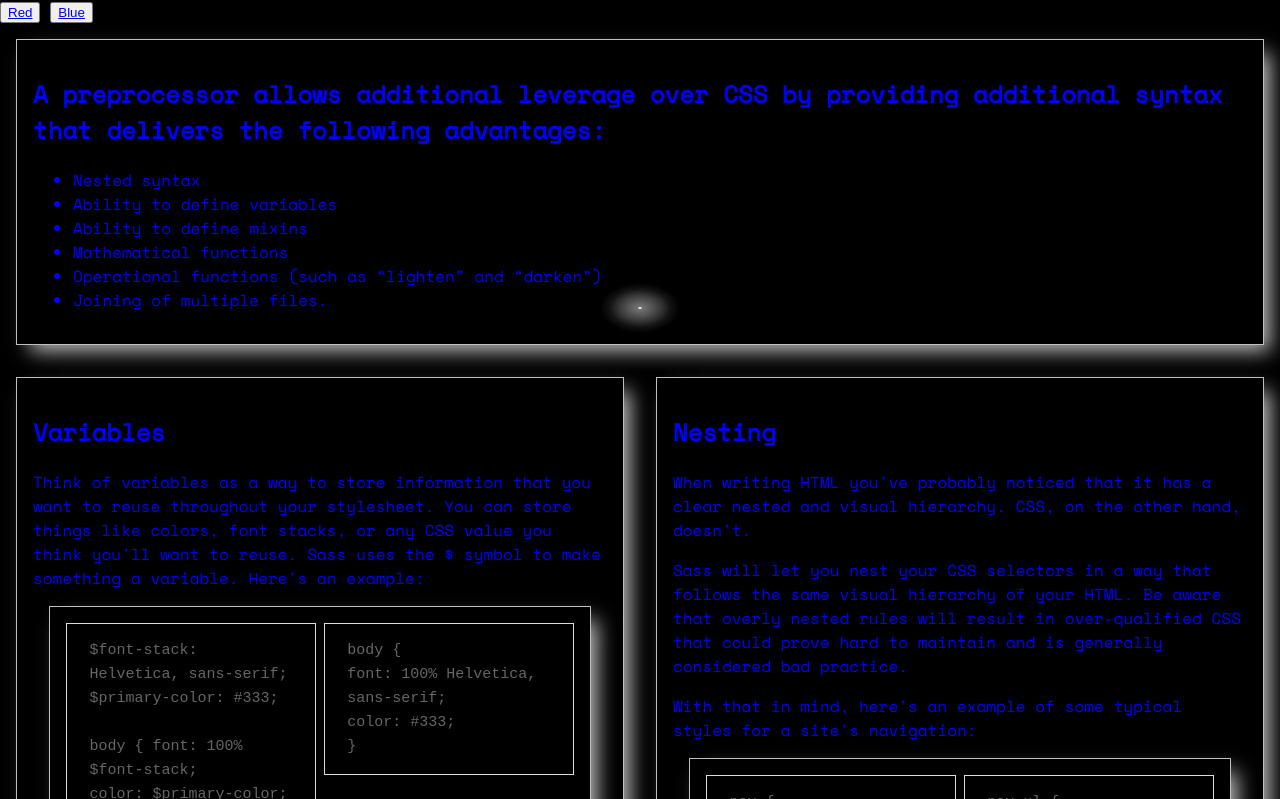
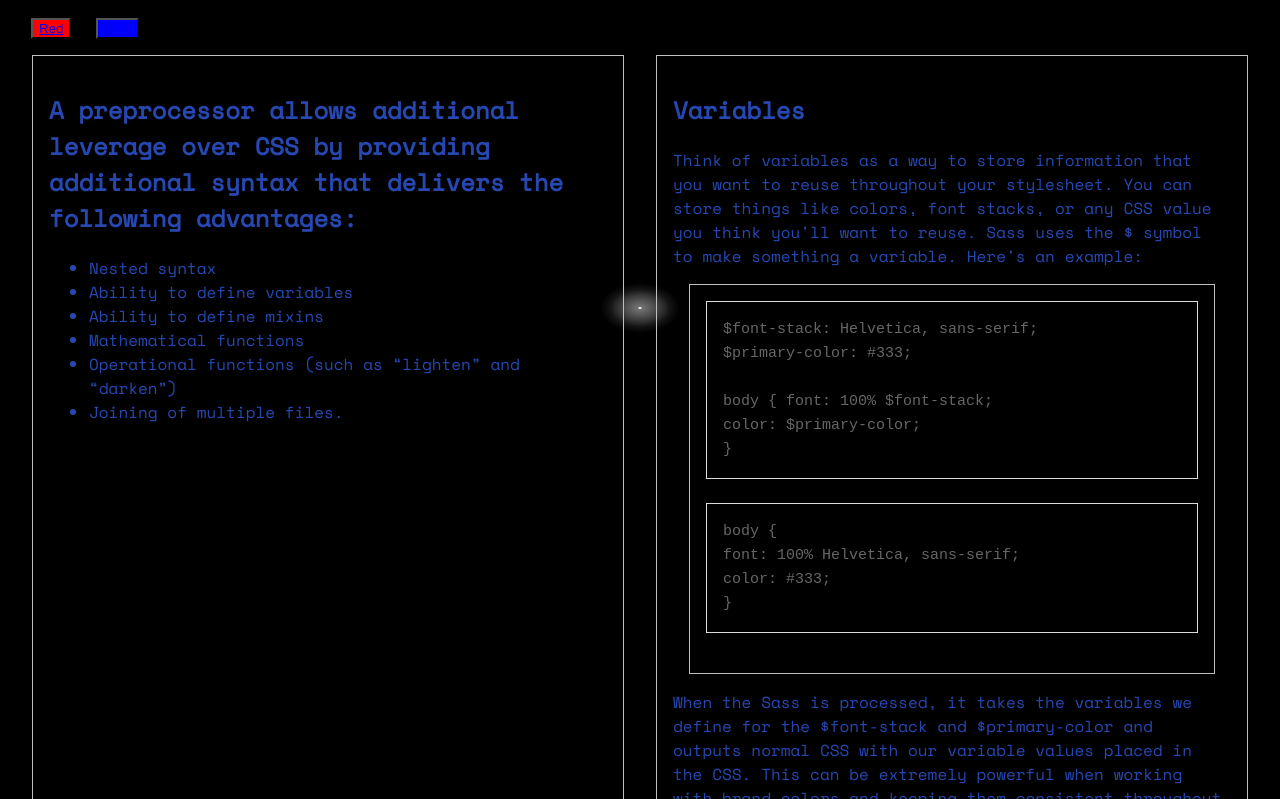
Before and after one commit to thibence-95/rednblue, a plain HTML site: page index.html in a window 1280 px wide. Shown: the part 92-891 px from the top of the page. Drawn offline with nearby package versions, Linux system fonts and the light colour scheme.

Commit message:
one for good measure

```diff
--- a/red.css
+++ b/red.css
@@ -98,3 +98,12 @@ h6 {
 .warning {
   background-color: orange
 }
+.red {
+  background-color: red;
+  margin-left: 15px;
+}
+
+.blue {
+  background-color: blue;
+  margin-left: 15px;
+}
--- a/style.scss
+++ b/style.scss
@@ -41,6 +41,7 @@ $padding: 16px;
         padding: 1em 1.5em;
         display: block;
         word-wrap: break-word;
+        padding: $padding;
         .before {
           float: left;
           width: 40%
@@ -80,31 +81,31 @@ $padding: 16px;
     margin-bottom: 0;
   }
 
-&message {
+%message {
   border: 1px solid #ccc;
   padding: 10px;
   color: #2748B3;
   background-color: #000;
-  width: 100%
+  width: 100%;
 }
 
   .message {
-    @extend &message;
+    @extend %message;
   }
 
   .success {
     background-color: green;
-    @extend &message;
+    @extend %message;
   }
 
   .error {
     background-color: red;
-    @extend &message;
+    @extend %message;
   }
 
   .warning {
     background-color: orange;
-    @extend &message;
+    @extend %message;
   }
 
 .red {
@@ -116,3 +117,10 @@ $padding: 16px;
   background-color: blue;
   margin-left: 15px;
 }
+article {
+  display: flex;
+  flex-wrap: wrap;
+  section {
+
+  }
+}
--- /dev/null
+++ b/styles.css
@@ -0,0 +1,17 @@
+/* Error: Top-level selectors may not contain the parent selector "&".
+ *    ,
+ * 84 | &message {
+ *    | ^^^^^^^^^
+ *    '
+ *   style.scss 84:1  root stylesheet */
+
+body::before {
+  font-family: "Source Code Pro", "SF Mono", Monaco, Inconsolata, "Fira Mono",
+      "Droid Sans Mono", monospace, monospace;
+  white-space: pre;
+  display: block;
+  padding: 1em;
+  margin-bottom: 1em;
+  border-bottom: 2px solid black;
+  content: 'Error: Top-level selectors may not contain the parent selector "&".\a    \2577 \a 84 \2502  &message {\a    \2502  ^^^^^^^^^\a    \2575 \a   style.scss 84:1  root stylesheet';
+}
```
Also changed, not shown: style.css, 1 other file.
